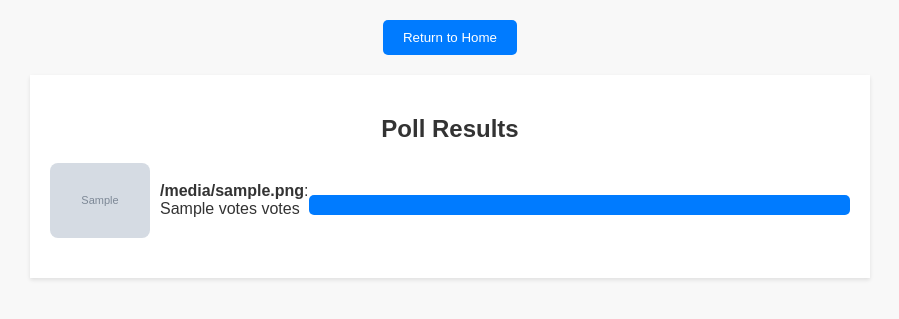
After one commit to gautambhetanabhotla/decore_form, a Flask app: template templates/round_result.html in a window 1280 px wide. The commit adds this page. Shown: the top 319 px of the page, without its empty margins (190-1089 px from the left). Run offline with Flask 3, Linux system fonts and the light colour scheme; the template is opened without the code that fills it: most values are stand-ins (such as "Sample title", 1, 10 or a date in 2020); grey boxes marked "Sample" are stand-in pictures; parts of the project's set-up code (start-up, migrations or seed data) failed here and were passed over.

Commit message:
Update event details + refactor

```diff
--- a/app.py
+++ b/app.py
@@ -1,25 +1,32 @@
-from flask import Flask, render_template, request,redirect,session, jsonify
-import sqlite3
-from bcrypt import gensalt,hashpw,checkpw
+from flask import Flask, render_template, request, redirect, session, jsonify
+from flask_socketio import SocketIO
 from cas import CASClient
 from urllib.parse import quote_plus
 from cryptography.fernet import Fernet
 import os
-from functools import cmp_to_key
 import json
+from dotenv import load_dotenv
+
+# Load environment variables from .env file
+load_dotenv()
 
 app = Flask(__name__)
+socketio = SocketIO(app)
 app.secret_key = os.urandom(24)
 
-CAS_SERVER_URL="https://login.iiit.ac.in/cas/"
-SERVICE_URL="http://10.2.135.148:5000/Get_Auth"
-REDIRECT_URL="http://10.2.135.148:5000/Get_Auth"
+CAS_SERVER_URL = "https://login.iiit.ac.in/cas/"
+SERVER_URL = os.getenv("SERVER_URL")
+if not SERVER_URL:
+    raise ValueError("SERVER_URL environment variable is not set.")
+SERVICE_URL = SERVER_URL + "Get_Auth"
+REDIRECT_URL = SERVER_URL + "Get_Auth"
 
+if not os.path.exists('./uploads'):
+    os.mkdir('./uploads')
 UPLOAD_FOLDER_1 = './static/round1/'
 UPLOAD_FOLDER_2 = './static/round2/'
 UPLOAD_FOLDER_3 = './static/round3/'
 UPLOAD_FOLDER_4 = './static/round4/'
-
 app.config['UPLOAD_FOLDER_1'] = UPLOAD_FOLDER_1
 app.config['UPLOAD_FOLDER_2'] = UPLOAD_FOLDER_2
 app.config['UPLOAD_FOLDER_3'] = UPLOAD_FOLDER_3
@@ -95,7 +102,33 @@ if os.path.exists('voting.json'):
 else:
     voting = [0,0,0,0]
 
-admins = ['adithya.kishor', 'krish.pandya', 'gautam.bhetanabhotla', 'vigneshvembar.m', 'saloni.goyal', 'virat.garg', 'manas.agrawal']
+admins = [
+    'adithya.kishor',
+    'krish.pandya',
+    'gautam.bhetanabhotla',
+    'vigneshvembar.m',
+    'saloni.goyal',
+    'virat.garg',
+    'manas.agrawal',
+    'aishani.sood',
+    'tatva.agarwal',
+    'neharika.rajesh',
+    'sanjana.punna',
+    'nikhita.ravi',
+    'kandagatla.akshith',
+    'samarth.jain',
+]
+
+def current_user_attributes():
+    if 'token' in session:
+        token = session['token']
+        with open('key.key', 'rb') as file:
+            key = file.read()
+        fernet = Fernet(key)
+        attributes_json = fernet.decrypt(token).decode()
+        attributes = json.loads(attributes_json)
+        return attributes
+    return None
 
 @app.route('/login')
 def LogIn():
@@ -110,8 +143,12 @@ def Get_Auth():
     else:
         ticket = request.args.get('ticket')
         if ticket:
-            user, attributes, pgtiou = cas_client.verify_ticket(ticket)
+            user, attributes, _ = cas_client.verify_ticket(ticket)
+            if not attributes:
+                return "Invalid ticket"
             if user:
+                for k, v in attributes.items():
+                    print(k, ": ", v)
                 roll = attributes['RollNo']
                 email = attributes['E-Mail']
                 first_name = attributes['FirstName']
@@ -129,115 +166,52 @@ def Get_Auth():
 
 @app.route('/', methods=['GET'])
 def index():
-    if 'token' in session:
-        token = session['token']
-        with open('key.key', 'rb') as file:
-            key = file.read()
-        fernet = Fernet(key)
-        attributes_json = fernet.decrypt(token).decode()
-        attributes = json.loads(attributes_json)
-        print(rounds)
-        print(voting)
-        return render_template('index.html', user=attributes['FirstName'], rounds=rounds, voting=voting)
+    attr = current_user_attributes()
+    if attr:
+        return render_template('index.html', user=attr['FirstName'], rounds=rounds, voting=voting)
     else:
         return redirect('/login')
 
-@app.route('/round1', methods=['POST', 'GET'])
-def round1():
-    if rounds[0] == 0:
+def round_handler(round_number):
+    if rounds[round_number-1] == 0:
         return redirect('/')
     if request.method == 'POST':
         if 'file1' not in request.files:
-            return 'there is no file1 in form!'
+            return 'No file attached!'
         file1 = request.files['file1']
+        if not file1.filename:
+            return 'Please enter a file name!'
         token = session['token']
         with open('key.key', 'rb') as file:
             key = file.read()
         fernet = Fernet(key)
         attribute_json = fernet.decrypt(token).decode()
         attributes = json.loads(attribute_json)
-        uid = attributes['uid']+'.' + file1.filename.split('.')[-1]
-        path = os.path.join(app.config['UPLOAD_FOLDER_1'], uid)
-        file1.save(path)
-        if path not in r1:
-            r1.append(path)
-        #save r1 in file
-        with open('r1.json', 'w') as file:
-            json.dump(r1, file)
-        return render_template('round1.html')
-    return render_template('round1.html')
-
-@app.route('/round2', methods=['POST', 'GET'])
-def round2():
-    if rounds[1] == 0:
-        return redirect('/')
-    if request.method == 'POST':
-        if 'file1' not in request.files:
-            return 'there is no file1 in form!'
-        file1 = request.files['file1']
-        token = session['token']
-        with open('key.key', 'rb') as file:
-            key = file.read()
-        fernet = Fernet(key)
-        attribute_json = fernet.decrypt(token).decode()
-        attributes = json.loads(attribute_json)
-        uid = attributes['uid']+'.' + file1.filename.split('.')[-1]
-        path = os.path.join(app.config['UPLOAD_FOLDER_2'], uid)
+        fname = attributes['uid']+'.' + file1.filename.split('.')[-1] # Example filename: gautam.bhetanabhotla.png
+        path = os.path.join(app.config[f'UPLOAD_FOLDER_{round_number}'], fname)
         file1.save(path)
         if path not in r2:
             r2.append(path)
         with open('r2.json', 'w') as file:
             json.dump(r2, file)
-        return render_template('round2.html')
-    return render_template('round2.html')
+        return render_template(f'round{round_number}.html')
+    return render_template(f'round{round_number}.html')
+
+@app.route('/round1', methods=['POST', 'GET'])
+def round1():
+    return round_handler(1)
+
+@app.route('/round2', methods=['POST', 'GET'])
+def round2():
+    return round_handler(2)
 
 @app.route('/round3', methods=['POST', 'GET'])
 def round3():
-    if rounds[2] == 0:
-        return redirect('/')
-    if request.method == 'POST':
-        if 'file1' not in request.files:
-            return 'there is no file1 in form!'
-        file1 = request.files['file1']
-        token = session['token']
-        with open('key.key', 'rb') as file:
-            key = file.read()
-        fernet = Fernet(key)
-        attribute_json = fernet.decrypt(token).decode()
-        attributes = json.loads(attribute_json)
-        uid = attributes['uid']+'.' + file1.filename.split('.')[-1]
-        path = os.path.join(app.config['UPLOAD_FOLDER_3'], uid)
-        file1.save(path)
-        if path not in r3:
-            r3.append(path)
-        with open('r3.json', 'w') as file:
-            json.dump(r3, file)
-        return render_template('round3.html')
-    return render_template('round3.html')
+    return round_handler(3)
 
 @app.route('/round4', methods=['POST', 'GET'])
 def round4():
-    if rounds[3] == 0:
-        return redirect('/')
-    if request.method == 'POST':
-        if 'file1' not in request.files:
-            return 'there is no file1 in form!'
-        file1 = request.files['file1']
-        token = session['token']
-        with open('key.key', 'rb') as file:
-            key = file.read()
-        fernet = Fernet(key)
-        attribute_json = fernet.decrypt(token).decode()
-        attributes = json.loads(attribute_json)
-        uid = attributes['uid']+'.' + file1.filename.split('.')[-1]
-        path = os.path.join(app.config['UPLOAD_FOLDER_4'], uid)
-        file1.save(path)
-        if path not in r4:
-            r4.append(path)
-        with open('r4.json', 'w') as file:
-            json.dump(r4, file)
-        return render_template('round4.html')
-    return render_template('round4.html')
+    return round_handler(4)
 
 @app.route('/admin')
 def admin():
@@ -686,7 +660,7 @@ def result1():
 
     if uid in admins:
         max_votes = max(votes_r1.values(), default=1)
-        return render_template('result_round1.html', votes=votes_r1, max_votes=max_votes)
+        return render_template('round_result.html', votes=votes_r1, max_votes=max_votes)
 
     return redirect('/')
 
@@ -710,7 +684,7 @@ def result2():
 
     if uid in admins:
         max_votes = max(votes_r2.values(), default=1)
-        return render_template('result_round2.html', votes=votes_r2, max_votes=max_votes)
+        return render_template('round_result.html', votes=votes_r2, max_votes=max_votes)
 
     return redirect('/')
 
@@ -734,7 +708,7 @@ def result3():
 
     if uid in admins:
         max_votes = max(votes_r3.values(), default=1)
-        return render_template('result_round3.html', votes=votes_r3, max_votes=max_votes)
+        return render_template('round_result.html', votes=votes_r3, max_votes=max_votes)
 
     return redirect('/')
 
@@ -758,7 +732,7 @@ def result4():
 
     if uid in admins:
         max_votes = max(votes_r4.values(), default=1)
-        return render_template('result_round4.html', votes=votes_r4, max_votes=max_votes)
+        return render_template('round_result.html', votes=votes_r4, max_votes=max_votes)
 
     return redirect('/')
 
@@ -766,4 +740,5 @@ if __name__ == '__main__':
     key = Fernet.generate_key()
     with open('key.key', 'wb') as file:
         file.write(key)
-    app.run(debug=True, host='0.0.0.0')
+    # app.run(debug=True, host='0.0.0.0')
+    socketio.run(app, '0.0.0.0', debug=True)
--- a/requirements.txt
+++ b/requirements.txt
@@ -18,6 +18,7 @@ fastjsonschema==2.19.1
 Flask==3.0.2
 idna==3.6
 ipython==8.12.3
+python-dotenv
 itsdangerous==2.1.2
 jedi==0.19.1
 Jinja2==3.1.3
--- /dev/null
+++ b/rounds.json
@@ -0,0 +1 @@
+[1, 0, 0, 0]
--- a/templates/LogIn.html
+++ b/templates/LogIn.html
@@ -6,7 +6,7 @@
 
   <meta charset="UTF-8">
 
-  <title>FunBits</title>
+  <title>Sarcastic signage</title>
 
   <link rel="stylesheet" href="../static/login.css">
 
@@ -20,7 +20,7 @@
 
     <div class="content">
 
-     <h2>Welcome to FunBits 2024</h2>
+     <h2>Sarcastic signage</h2>
 
      <div class="form">
         <form action="/Get_Auth" method="POST">
--- /dev/null
+++ b/templates/round_result.html
@@ -0,0 +1,102 @@
+<!DOCTYPE html>
+<html lang="en">
+<head>
+    <meta charset="UTF-8">
+    <meta name="viewport" content="width=device-width, initial-scale=1.0">
+    <title>Poll Results</title>
+    <style>
+        body {
+            font-family: Arial, sans-serif;
+            background-color: #f8f8f8;
+            margin: 0;
+            padding: 20px;
+            display: flex;
+            flex-direction: column;
+            align-items: center;
+        }
+        .header {
+            width: 100%;
+            display: flex;
+            justify-content: center;
+            margin-bottom: 20px;
+        }
+        .header button {
+            padding: 10px 20px;
+            background-color: #007BFF;
+            color: white;
+            border: none;
+            border-radius: 5px;
+            cursor: pointer;
+            transition: background-color 0.2s;
+        }
+        .header button:hover {
+            background-color: #0056b3;
+        }
+        .results-section {
+            width: 100%;
+            max-width: 800px;
+            padding: 20px;
+            background: white;
+            box-shadow: 0 2px 4px rgba(0, 0, 0, 0.1);
+            margin-bottom: 20px;
+        }
+        .results-section h2 {
+            text-align: center;
+            margin-bottom: 20px;
+            font-size: 24px;
+            color: #333;
+        }
+        .result-item {
+            margin-bottom: 10px;
+            display: flex;
+            justify-content: space-between;
+            align-items: center;
+        }
+        .result-item img {
+            max-width: 100px;
+            height: auto;
+            border-radius: 8px;
+        }
+        .result-bar {
+            height: 20px;
+            background: #007BFF;
+            border-radius: 5px;
+            transition: width 0.3s;
+        }
+        .result-text {
+            font-size: 16px;
+            margin-left: 10px;
+            color: #333;
+        }
+        .result-container {
+            display: flex;
+            align-items: center;
+            margin-bottom: 10px;
+        }
+    </style>
+</head>
+<body>
+    <div class="header">
+        <a href="/admin">
+            <button>Return to Home</button>
+        </a>
+    </div>
+
+    <div class="results-section">
+        <h2>Poll Results</h2>
+        <div>
+            {% for file, votes in votes.items() %}
+                <div class="result-item">
+                    <div class="result-container">
+                        <img src="{{ file }}" alt="{{ file }}">
+                        <div class="result-text">
+                            <strong>{{ file }}</strong>: {{ votes }} votes
+                        </div>
+                    </div>
+                    <div class="result-bar" style="width: {{ (votes / max_votes) * 100 | round(2) }}%;"></div>
+                </div>
+            {% endfor %}
+        </div>
+    </div>
+</body>
+</html>
--- /dev/null
+++ b/voting.json
@@ -0,0 +1 @@
+[1, 0, 0, 0]
```
Also changed, not shown: 2 other files.
